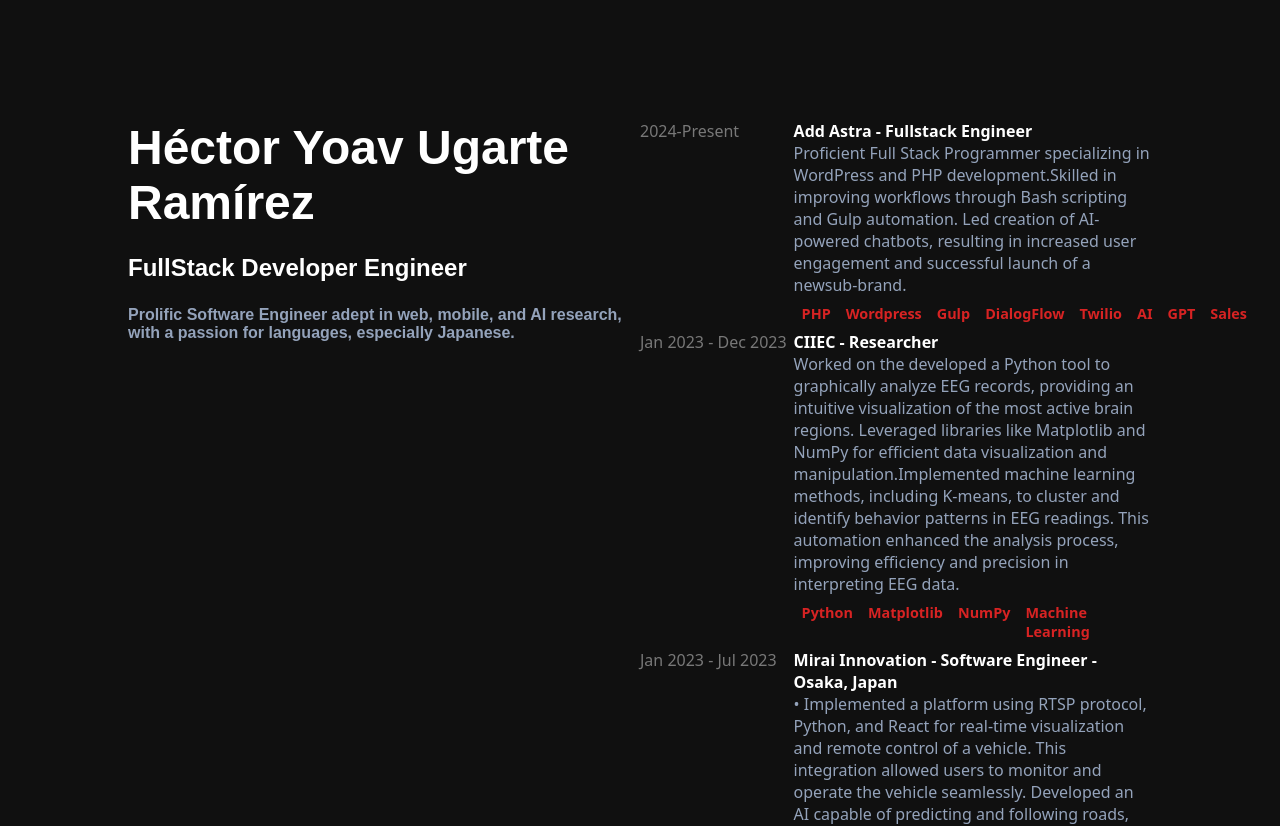
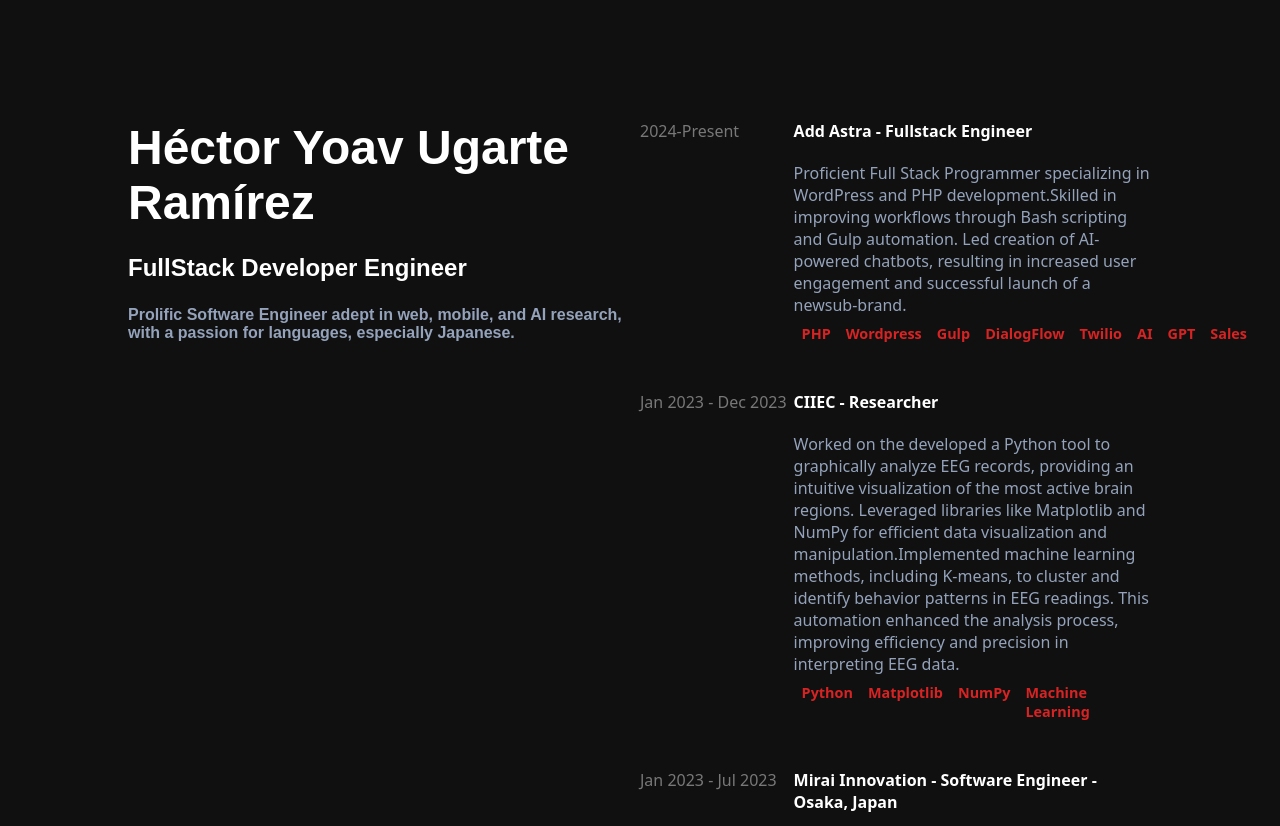
Before and after one commit to subcero123/my-portfolio, an Angular app: page / in a window 1280 px wide. Shown: the part 680-1506 px from the top of the page. Built offline with nearby package versions, Linux system fonts and the light colour scheme.

Commit message:
Styles fixed

```diff
--- a/src/app/components/experiencia/experiencia.component.scss
+++ b/src/app/components/experiencia/experiencia.component.scss
@@ -30,6 +30,7 @@
             font-weight: bold;
         }
         .resumen{
+            margin-top: 20px;
             color: #94A3BB;
         }
         .tecnologias{
--- a/src/app/screens/principal-screen/principal-screen.component.scss
+++ b/src/app/screens/principal-screen/principal-screen.component.scss
@@ -95,6 +95,11 @@ $color-fondo: #101010;
 
     .columna-2{
       width: 40%;
+      height: 100%;
+
+      div{
+        margin-bottom: 40px;
+      }
 
     }
   }
```
